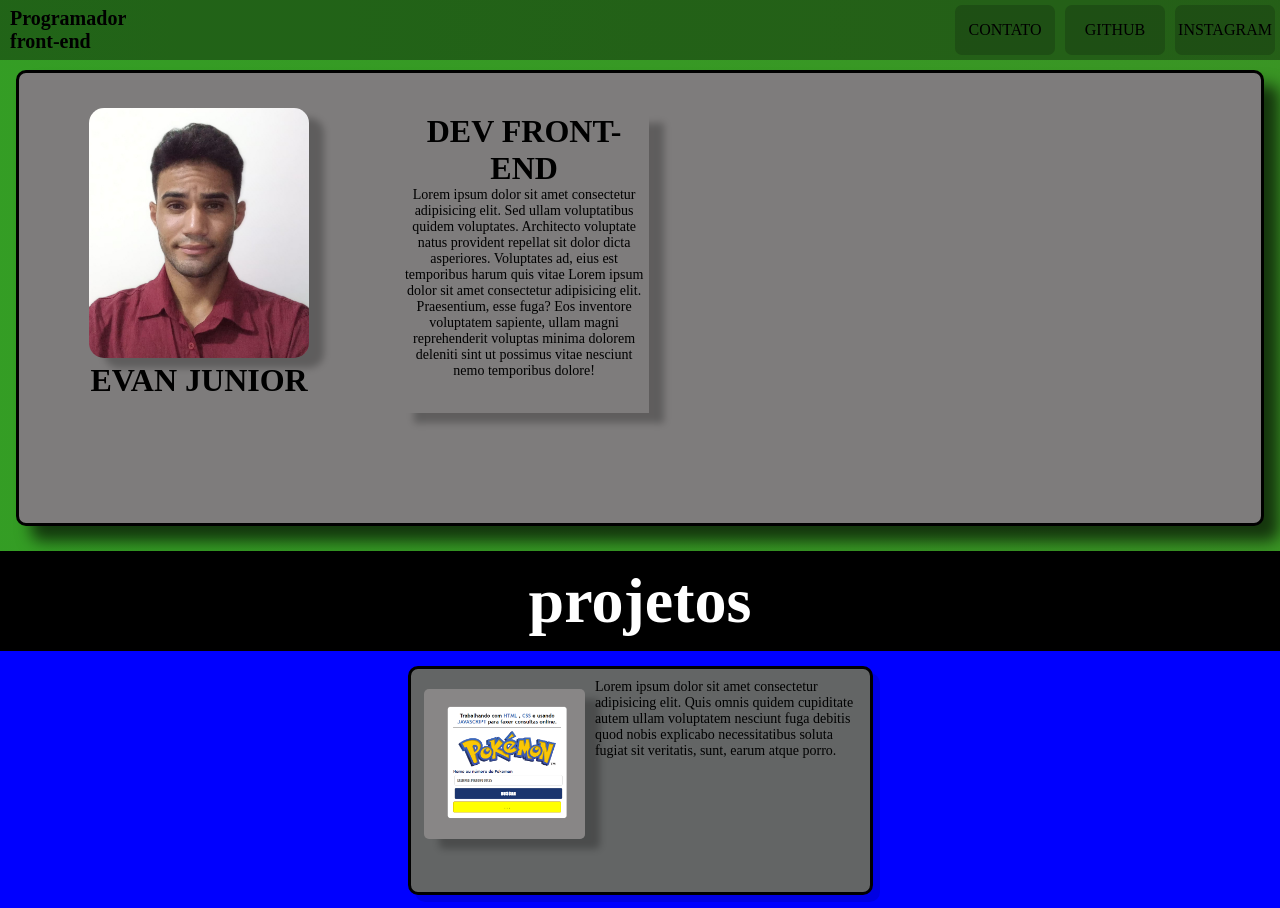
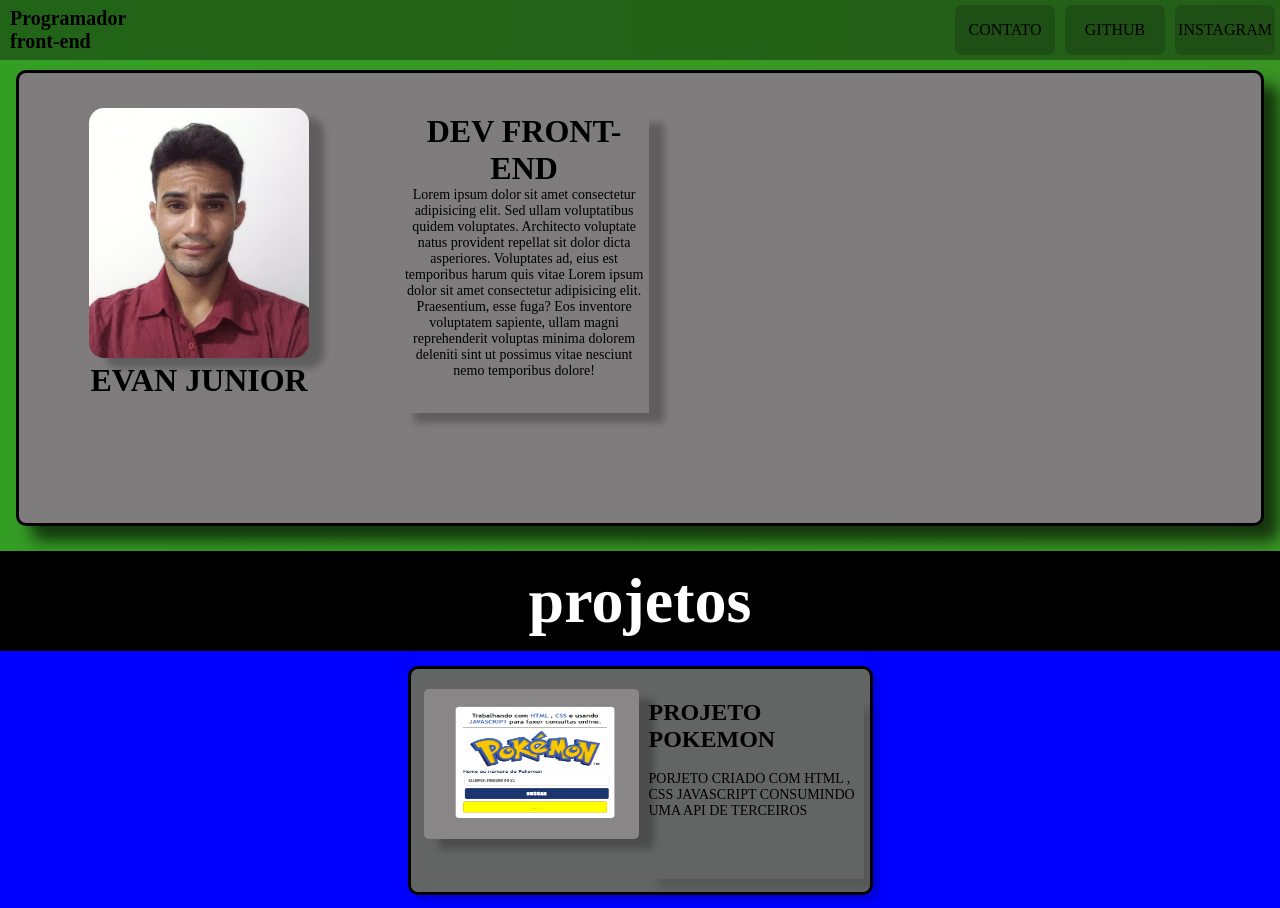
Before and after one commit to Evanjr73/PORTIFOLIO, a React (Vite) app in the folder vite-project/: page / in a window 1280 px wide. Shown: the top 908 px of the page. Built offline with nearby package versions, Linux system fonts and the light colour scheme.

Commit message:
testando o melhoramento da div dos projetos

```diff
--- a/vite-project/src/projetos.css
+++ b/vite-project/src/projetos.css
@@ -47,6 +47,19 @@
     box-shadow: 7px 7px rgba(0, 0, 0, 0.112);
     border: solid;
 }
+.divprojetos:hover{
+    display: flex;
+    transition: 0.2s;
+    /* text-align: center; */
+    padding: 15px 11px 8px 8px;
+    background-color: rgb(99, 101, 101);
+    height: 230px;
+    width: 460px;
+    margin-top: 15px;
+    border-radius: 10px;
+    box-shadow: 7px 7px rgba(0, 0, 0, 0.112);
+    border: solid;
+}
 
 #projetostext{
     height: 100px ;
@@ -56,3 +69,10 @@
     background-color: black;
     color: white;
 }
+.textoDoProjeto{
+    margin: 20px 0px 0px 0px ;
+    height: 180px ;
+    width: 250px;
+    box-shadow: 10px 10px 10px rgba(0, 0, 0, 0.145);
+    border: rgba(0, 0, 0, 0.257) 10px 10px  solid;
+}
--- a/vite-project/src/projetos.tsx
+++ b/vite-project/src/projetos.tsx
@@ -55,10 +55,16 @@ export function Projetos(){
                 <img src={img6} alt="" className='projetos'/>
                 <p>Lorem ipsum dolor sit amet consectetur adipisicing elit. Quis omnis quidem cupiditate autem ullam voluptatem nesciunt fuga debitis quod nobis explicabo necessitatibus soluta fugiat sit veritatis, sunt, earum atque porro.</p>
             </div>
-            <div  className='divprojetos'>
-                <img src={img7} alt="" className='projetos'/>
-                <p>Lorem ipsum dolor sit amet consectetur adipisicing elit. Quis omnis quidem cupiditate autem ullam voluptatem nesciunt fuga debitis quod nobis explicabo necessitatibus soluta fugiat sit veritatis, sunt, earum atque porro.</p>
-            </div>
+            <a href="https://github.com/Evanjr73/POKEMON"  target="_blank">
+                <div  className='divprojetos'>
+                    <img src={img7} alt="" className='projetos'/>
+                    <div className='textoDoProjeto'>
+                        <h2>PROJETO POKEMON</h2> <br />
+                        <p>PORJETO CRIADO COM HTML , CSS JAVASCRIPT CONSUMINDO UMA API DE TERCEIROS</p>
+                    </div>
+
+                </div>
+            </a>
 
 
 
```
